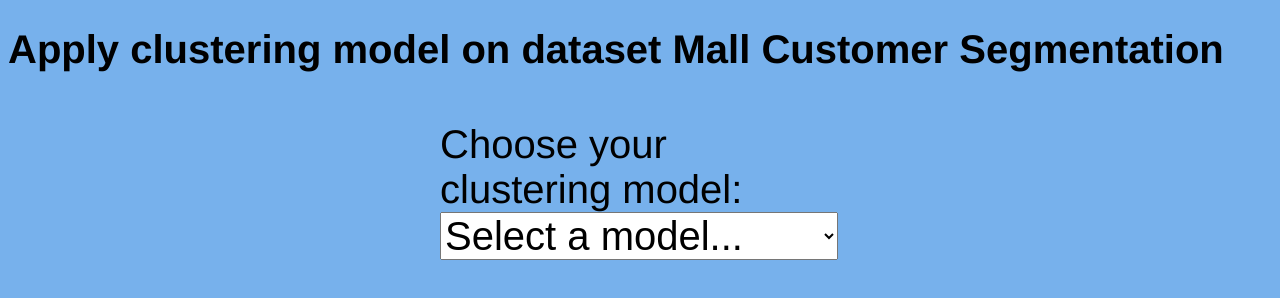
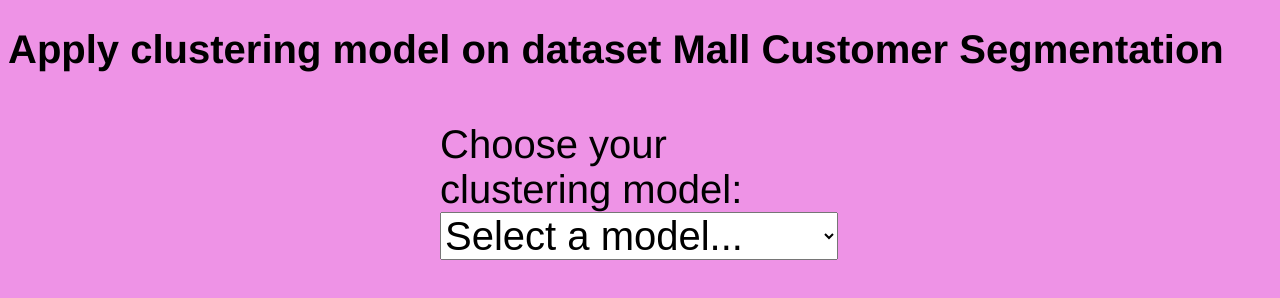
Before and after one commit to paulinefouquet/CI_modele_clustering, a plain HTML site: page frontend/index.html in a window 1280 px wide. Drawn offline with Linux system fonts and the light colour scheme.

Commit message:
modif couleur front pour check nécessité etape cleaning azure

```diff
--- a/frontend/css/style.css
+++ b/frontend/css/style.css
@@ -1,6 +1,6 @@
 html {
   box-sizing: border-box;
-  background: #77b1ec;
+  background: #ee93e6;
   font-family: 'helvetica neue';
   font-size: 40px;
   font-weight: 200;
```
